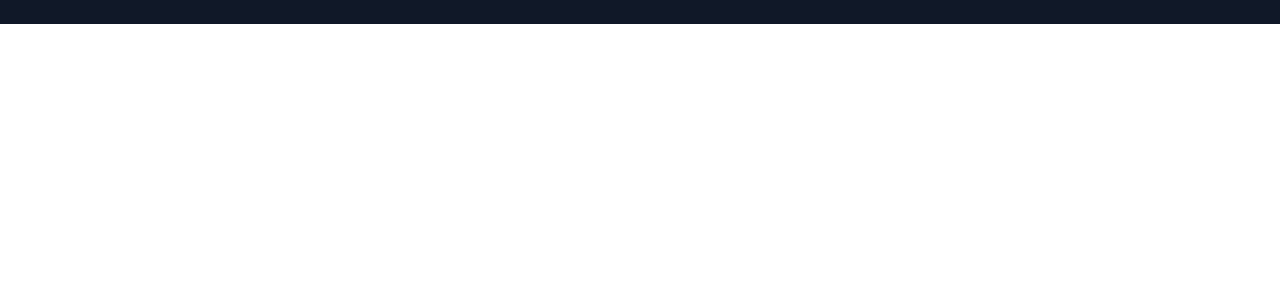
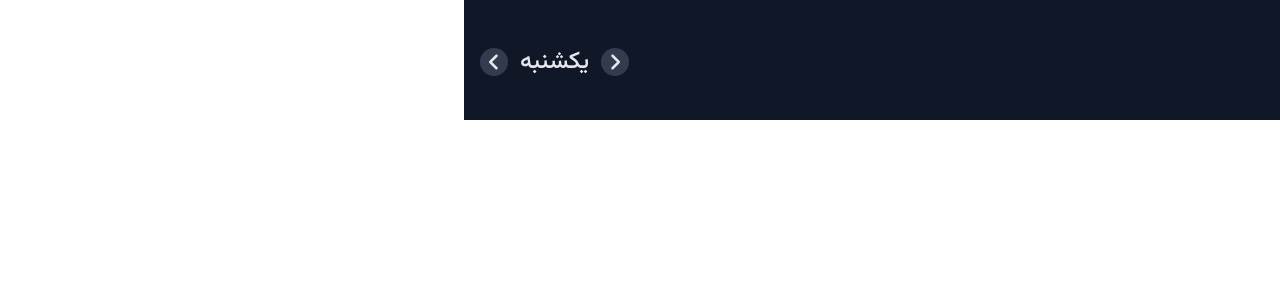
Before and after one commit to AmirAjam/trime-tracker-, a React (Vite) app: page / in a window 1280 px wide. Shown: the top 300 px of the page. Built offline with nearby package versions, Linux system fonts and the light colour scheme; the HTML template or start-up script is replaced by a standard one.

Commit message:
Add topbar

```diff
--- a/index.html
+++ b/index.html
@@ -8,7 +8,7 @@
     <link rel="stylesheet" href="/src/assets/styles/app.css">
   </head>
   <body>
-    <div id="root" class="bg-gray-900 text-gray-300 font-Vazirmatn-Medium">
+    <div id="root" class="bg-gray-900 text-gray-200 font-Vazirmatn-Medium">
     </div>
     <script type="module" src="/src/main.jsx"></script>
   </body>
--- a/package.json
+++ b/package.json
@@ -10,11 +10,16 @@
     "preview": "vite preview"
   },
   "dependencies": {
+    "@radix-ui/react-select": "^2.2.5",
     "@tailwindcss/vite": "^4.1.11",
+    "class-variance-authority": "^0.7.1",
+    "clsx": "^2.1.1",
+    "lucide-react": "^0.539.0",
     "react": "^19.1.0",
     "react-dom": "^19.1.0",
     "react-icons": "^5.5.0",
     "react-router-dom": "^7.6.3",
+    "tailwind-merge": "^3.3.1",
     "tailwindcss": "^4.1.11"
   },
   "devDependencies": {
@@ -26,6 +31,7 @@
     "eslint-plugin-react-hooks": "^5.2.0",
     "eslint-plugin-react-refresh": "^0.4.20",
     "globals": "^16.2.0",
+    "tw-animate-css": "^1.3.6",
     "vite": "^7.0.0"
   }
 }
--- a/src/assets/styles/app.css
+++ b/src/assets/styles/app.css
@@ -1,4 +1,5 @@
 @import "tailwindcss";
+@import "tw-animate-css";
 
 @custom-variant dark (&:is(.dark *));
 
@@ -76,70 +77,70 @@
 :root {
     --radius: 0.625rem;
     --background: oklch(1 0 0);
-    --foreground: oklch(0.145 0 0);
+    --foreground: oklch(0.147 0.004 49.25);
     --card: oklch(1 0 0);
-    --card-foreground: oklch(0.145 0 0);
+    --card-foreground: oklch(0.147 0.004 49.25);
     --popover: oklch(1 0 0);
-    --popover-foreground: oklch(0.145 0 0);
-    --primary: oklch(0.205 0 0);
-    --primary-foreground: oklch(0.985 0 0);
-    --secondary: oklch(0.97 0 0);
-    --secondary-foreground: oklch(0.205 0 0);
-    --muted: oklch(0.97 0 0);
-    --muted-foreground: oklch(0.556 0 0);
-    --accent: oklch(0.97 0 0);
-    --accent-foreground: oklch(0.205 0 0);
+    --popover-foreground: oklch(0.147 0.004 49.25);
+    --primary: oklch(0.216 0.006 56.043);
+    --primary-foreground: oklch(0.985 0.001 106.423);
+    --secondary: oklch(0.97 0.001 106.424);
+    --secondary-foreground: oklch(0.216 0.006 56.043);
+    --muted: oklch(0.97 0.001 106.424);
+    --muted-foreground: oklch(0.553 0.013 58.071);
+    --accent: oklch(0.97 0.001 106.424);
+    --accent-foreground: oklch(0.216 0.006 56.043);
     --destructive: oklch(0.577 0.245 27.325);
-    --border: oklch(0.922 0 0);
-    --input: oklch(0.922 0 0);
-    --ring: oklch(0.708 0 0);
+    --border: oklch(0.923 0.003 48.717);
+    --input: oklch(0.923 0.003 48.717);
+    --ring: oklch(0.709 0.01 56.259);
     --chart-1: oklch(0.646 0.222 41.116);
     --chart-2: oklch(0.6 0.118 184.704);
     --chart-3: oklch(0.398 0.07 227.392);
     --chart-4: oklch(0.828 0.189 84.429);
     --chart-5: oklch(0.769 0.188 70.08);
-    --sidebar: oklch(0.985 0 0);
-    --sidebar-foreground: oklch(0.145 0 0);
-    --sidebar-primary: oklch(0.205 0 0);
-    --sidebar-primary-foreground: oklch(0.985 0 0);
-    --sidebar-accent: oklch(0.97 0 0);
-    --sidebar-accent-foreground: oklch(0.205 0 0);
-    --sidebar-border: oklch(0.922 0 0);
-    --sidebar-ring: oklch(0.708 0 0);
+    --sidebar: oklch(0.985 0.001 106.423);
+    --sidebar-foreground: oklch(0.147 0.004 49.25);
+    --sidebar-primary: oklch(0.216 0.006 56.043);
+    --sidebar-primary-foreground: oklch(0.985 0.001 106.423);
+    --sidebar-accent: oklch(0.97 0.001 106.424);
+    --sidebar-accent-foreground: oklch(0.216 0.006 56.043);
+    --sidebar-border: oklch(0.923 0.003 48.717);
+    --sidebar-ring: oklch(0.709 0.01 56.259);
 }
 
 .dark {
-    --background: oklch(0.145 0 0);
-    --foreground: oklch(0.985 0 0);
-    --card: oklch(0.205 0 0);
-    --card-foreground: oklch(0.985 0 0);
-    --popover: oklch(0.205 0 0);
-    --popover-foreground: oklch(0.985 0 0);
-    --primary: oklch(0.922 0 0);
-    --primary-foreground: oklch(0.205 0 0);
-    --secondary: oklch(0.269 0 0);
-    --secondary-foreground: oklch(0.985 0 0);
-    --muted: oklch(0.269 0 0);
-    --muted-foreground: oklch(0.708 0 0);
-    --accent: oklch(0.269 0 0);
-    --accent-foreground: oklch(0.985 0 0);
+    --background: oklch(0.147 0.004 49.25);
+    --foreground: oklch(0.985 0.001 106.423);
+    --card: oklch(0.216 0.006 56.043);
+    --card-foreground: oklch(0.985 0.001 106.423);
+    --popover: oklch(0.216 0.006 56.043);
+    --popover-foreground: oklch(0.985 0.001 106.423);
+    --primary: oklch(0.923 0.003 48.717);
+    --primary-foreground: oklch(0.216 0.006 56.043);
+    --secondary: oklch(0.268 0.007 34.298);
+    --secondary-foreground: oklch(0.985 0.001 106.423);
+    --muted: oklch(0.268 0.007 34.298);
+    --muted-foreground: oklch(0.709 0.01 56.259);
+    --accent: oklch(0.268 0.007 34.298);
+    --accent-foreground: oklch(0.985 0.001 106.423);
     --destructive: oklch(0.704 0.191 22.216);
     --border: oklch(1 0 0 / 10%);
     --input: oklch(1 0 0 / 15%);
-    --ring: oklch(0.556 0 0);
+    --ring: oklch(0.553 0.013 58.071);
     --chart-1: oklch(0.488 0.243 264.376);
     --chart-2: oklch(0.696 0.17 162.48);
     --chart-3: oklch(0.769 0.188 70.08);
     --chart-4: oklch(0.627 0.265 303.9);
     --chart-5: oklch(0.645 0.246 16.439);
-    --sidebar: oklch(0.205 0 0);
-    --sidebar-foreground: oklch(0.985 0 0);
+    --sidebar: oklch(0.216 0.006 56.043);
+    --sidebar-foreground: oklch(0.985 0.001 106.423);
     --sidebar-primary: oklch(0.488 0.243 264.376);
-    --sidebar-primary-foreground: oklch(0.985 0 0);
-    --sidebar-accent: oklch(0.269 0 0);
-    --sidebar-accent-foreground: oklch(0.985 0 0);
+    --sidebar-primary-foreground: oklch(0.985 0.001 106.423);
+    --sidebar-accent: oklch(0.268 0.007 34.298);
+    --sidebar-accent-foreground: oklch(0.985 0.001 106.423);
     --sidebar-border: oklch(1 0 0 / 10%);
-    --sidebar-ring: oklch(0.556 0 0);
+    --sidebar-ring: oklch(0.553 0.013 58.071);
 }
 
 @layer base {
--- /dev/null
+++ b/src/components/ui/Selectbox.jsx
@@ -0,0 +1,30 @@
+import {
+    Select,
+    SelectContent,
+    SelectGroup,
+    SelectItem,
+    SelectLabel,
+    SelectTrigger,
+    SelectValue,
+} from "@/components/ui/select"
+
+const Selectbox = () => {
+    return (
+        <Select defaultValue="apple" className="bg-darker border-gray-300!">
+            <SelectTrigger className="w-[180px]">
+                <SelectValue placeholder="Select a fruit" />
+            </SelectTrigger>
+            <SelectContent>
+                <SelectGroup>
+                    <SelectItem value="apple"> اصغر</SelectItem>
+                    <SelectItem value="banana">اصغر</SelectItem>
+                    <SelectItem value="blueberry">اصغر</SelectItem>
+                    <SelectItem value="grapes">اصغر</SelectItem>
+                    <SelectItem value="pineapple">اصغر</SelectItem>
+                </SelectGroup>
+            </SelectContent>
+        </Select>
+    )
+}
+
+export default Selectbox
--- /dev/null
+++ b/src/components/ui/select.jsx
@@ -0,0 +1,166 @@
+import * as React from "react"
+import * as SelectPrimitive from "@radix-ui/react-select"
+import { CheckIcon, ChevronDownIcon, ChevronUpIcon } from "lucide-react"
+
+import { cn } from "@/lib/utils"
+
+function Select({
+  ...props
+}) {
+  return <SelectPrimitive.Root data-slot="select" {...props} />;
+}
+
+function SelectGroup({
+  ...props
+}) {
+  return <SelectPrimitive.Group data-slot="select-group" {...props} />;
+}
+
+function SelectValue({
+  ...props
+}) {
+  return <SelectPrimitive.Value data-slot="select-value" {...props} />;
+}
+
+function SelectTrigger({
+  className,
+  size = "default",
+  children,
+  ...props
+}) {
+  return (
+    <SelectPrimitive.Trigger
+    dir="rtl"
+      data-slot="select-trigger"
+      data-size={size}
+      className={cn(
+        "border-input data-[placeholder]:text-muted-foreground [&_svg:not([class*='text-'])]:text-muted-foreground focus-visible:border-ring focus-visible:ring-ring/50 aria-invalid:ring-destructive/20 dark:aria-invalid:ring-destructive/40 aria-invalid:border-destructive dark:bg-input/30 dark:hover:bg-input/50 flex w-fit items-center justify-between gap-2 rounded-md border bg-transparent px-3 py-2 text-sm whitespace-nowrap shadow-xs transition-[color,box-shadow] outline-none focus-visible:ring-[3px] disabled:cursor-not-allowed disabled:opacity-50 data-[size=default]:h-9 data-[size=sm]:h-8 *:data-[slot=select-value]:line-clamp-1 *:data-[slot=select-value]:flex *:data-[slot=select-value]:items-center *:data-[slot=select-value]:gap-2 [&_svg]:pointer-events-none [&_svg]:shrink-0 [&_svg:not([class*='size-'])]:size-4",
+        className
+      )}
+      {...props}>
+      {children}
+      <SelectPrimitive.Icon asChild>
+        <ChevronDownIcon className="size-4 opacity-50" />
+      </SelectPrimitive.Icon>
+    </SelectPrimitive.Trigger>
+  );
+}
+
+function SelectContent({
+  className,
+  children,
+  position = "popper",
+  ...props
+}) {
+  return (
+    <SelectPrimitive.Portal>
+      <SelectPrimitive.Content
+        data-slot="select-content"
+        className={cn(
+          "bg-darker font-Vazirmatn-Medium text-right text-gray-300 data-[state=open]:animate-in data-[state=closed]:animate-out data-[state=closed]:fade-out-0 data-[state=open]:fade-in-0 data-[state=closed]:zoom-out-95 data-[state=open]:zoom-in-95 data-[side=bottom]:slide-in-from-top-2 data-[side=left]:slide-in-from-right-2 data-[side=right]:slide-in-from-left-2 data-[side=top]:slide-in-from-bottom-2 relative z-50 max-h-(--radix-select-content-available-height) min-w-[8rem] origin-(--radix-select-content-transform-origin) overflow-x-hidden overflow-y-auto rounded-md border-2 shadow-md",
+          position === "popper" &&
+            "data-[side=bottom]:translate-y-1 data-[side=left]:-translate-x-1 data-[side=right]:translate-x-1 data-[side=top]:-translate-y-1",
+          className
+        )}
+        position={position}
+        {...props}>
+        <SelectScrollUpButton />
+        <SelectPrimitive.Viewport
+          className={cn("p-1", position === "popper" &&
+            "h-[var(--radix-select-trigger-height)] w-full min-w-[var(--radix-select-trigger-width)] scroll-my-1")}>
+          {children}
+        </SelectPrimitive.Viewport>
+        <SelectScrollDownButton />
+      </SelectPrimitive.Content>
+    </SelectPrimitive.Portal>
+  );
+}
+
+function SelectLabel({
+  className,
+  ...props
+}) {
+  return (
+    <SelectPrimitive.Label
+      data-slot="select-label"
+      className={cn("text-muted-foreground px-2 py-1.5 text-xs", className)}
+      {...props} />
+  );
+}
+
+function SelectItem({
+  className,
+  children,
+  ...props
+}) {
+  return (
+    <SelectPrimitive.Item
+      data-slot="select-item"
+      dir="rtl"
+      className={cn(
+        "focus:bg-dark text-right focus:text-white [&_svg:not([class*='text-'])]:text-muted-foreground relative flex w-full cursor-default items-center gap-2 rounded-sm py-1.5 pr-8 pl-2 text-sm outline-hidden select-none data-[disabled]:pointer-events-none data-[disabled]:opacity-50 [&_svg]:pointer-events-none [&_svg]:shrink-0 [&_svg:not([class*='size-'])]:size-4 *:[span]:last:flex *:[span]:last:items-center *:[span]:last:gap-2",
+        className
+      )}
+      {...props}>
+      <span className="absolute right-2 flex size-3.5 items-center justify-center">
+        <SelectPrimitive.ItemIndicator>
+          <CheckIcon className="size-4" />
+        </SelectPrimitive.ItemIndicator>
+      </span>
+      <SelectPrimitive.ItemText>{children}</SelectPrimitive.ItemText>
+    </SelectPrimitive.Item>
+  );
+}
+
+function SelectSeparator({
+  className,
+  ...props
+}) {
+  return (
+    <SelectPrimitive.Separator
+      data-slot="select-separator"
+      className={cn("bg-border pointer-events-none -mx-1 my-1 h-px", className)}
+      {...props} />
+  );
+}
+
+function SelectScrollUpButton({
+  className,
+  ...props
+}) {
+  return (
+    <SelectPrimitive.ScrollUpButton
+      data-slot="select-scroll-up-button"
+      className={cn("flex cursor-default items-center justify-center py-1", className)}
+      {...props}>
+      <ChevronUpIcon className="size-4" />
+    </SelectPrimitive.ScrollUpButton>
+  );
+}
+
+function SelectScrollDownButton({
+  className,
+  ...props
+}) {
+  return (
+    <SelectPrimitive.ScrollDownButton
+      data-slot="select-scroll-down-button"
+      className={cn("flex cursor-default items-center justify-center py-1", className)}
+      {...props}>
+      <ChevronDownIcon className="size-4" />
+    </SelectPrimitive.ScrollDownButton>
+  );
+}
+
+export {
+  Select,
+  SelectContent,
+  SelectGroup,
+  SelectItem,
+  SelectLabel,
+  SelectScrollDownButton,
+  SelectScrollUpButton,
+  SelectSeparator,
+  SelectTrigger,
+  SelectValue,
+}
--- /dev/null
+++ b/src/lib/utils.js
@@ -0,0 +1,6 @@
+import { clsx } from "clsx";
+import { twMerge } from "tailwind-merge"
+
+export function cn(...inputs) {
+  return twMerge(clsx(inputs));
+}
--- a/src/pages/tracker/TopTracker.jsx
+++ b/src/pages/tracker/TopTracker.jsx
@@ -1,16 +1,34 @@
+import Selectbox from "@/components/ui/Selectbox"
 import icons from "../../icons"
 
 
 const TopTracker = () => {
-    const { Plus } = icons
-  return (
-    <div className='flex items-center justify-between'>
-        <div>
-            <button></button>
-        </div>
-        <div></div>
-    </div>
-  )
+    const { Plus, Play, Stop, AngleRight } = icons
+    return (
+        <section className='flex items-center justify-between '>
+            <div className="flex justify-center items-center gap-5">
+                <button className="bg-green-600 rounded-full cursor-pointer size-10 flex justify-center
+                    items-center hover:bg-green-700 duration-300">
+                    <Plus className="text-3xl hidden" />
+                    <Play className="text-xl mb-.5 ml-1" />
+                </button>
+                <button className="bg-red-600 rounded-full cursor-pointer size-10 flex justify-center
+                    items-center hover:bg-red-700 duration-300">
+                    <Stop className="text-xl" />
+                </button>
+                <Selectbox />
+            </div>
+            <div className="flex justify-center items-center gap-3">
+                <button className="p-1 bg-dark rounded-full mt-1">
+                    <AngleRight className="text-xl cursor-pointer" />
+                </button>
+                <p className="mt-1 text-2xl">یکشنبه</p>
+                <button className="p-1 bg-dark rounded-full mt-1 rotate-180">
+                    <AngleRight className="text-xl cursor-pointer" />
+                </button>
+            </div>
+        </section>
+    )
 }
 
 export default TopTracker
--- a/src/pages/tracker/Tracker.jsx
+++ b/src/pages/tracker/Tracker.jsx
@@ -2,11 +2,13 @@
 import TopTracker from './TopTracker'
 
 const Tracker = () => {
-  return (
-    <div>
-        <TopTracker />
-    </div>
-  )
+    return (
+        <main className='py-10'>
+            <div className="container">
+                <TopTracker />
+            </div>
+        </main>
+    )
 }
 
 export default Tracker
--- a/vite.config.js
+++ b/vite.config.js
@@ -1,6 +1,7 @@
 import { defineConfig } from 'vite'
 import react from '@vitejs/plugin-react'
 import tailwindcss from '@tailwindcss/vite'
+import path from "path"
 
 // https://vite.dev/config/
 export default defineConfig({
@@ -8,4 +9,9 @@
     react(),
     tailwindcss(),
   ],
+   resolve: {
+    alias: {
+      "@": path.resolve(__dirname, "./src"),
+    },
+  },
 })
```
Also changed, not shown: jsconfig.json (added, +8 -0 lines), src/icons.js (+6 -1 lines), components.json (added), 1 other file (tests, documents, lock files or other folders).
